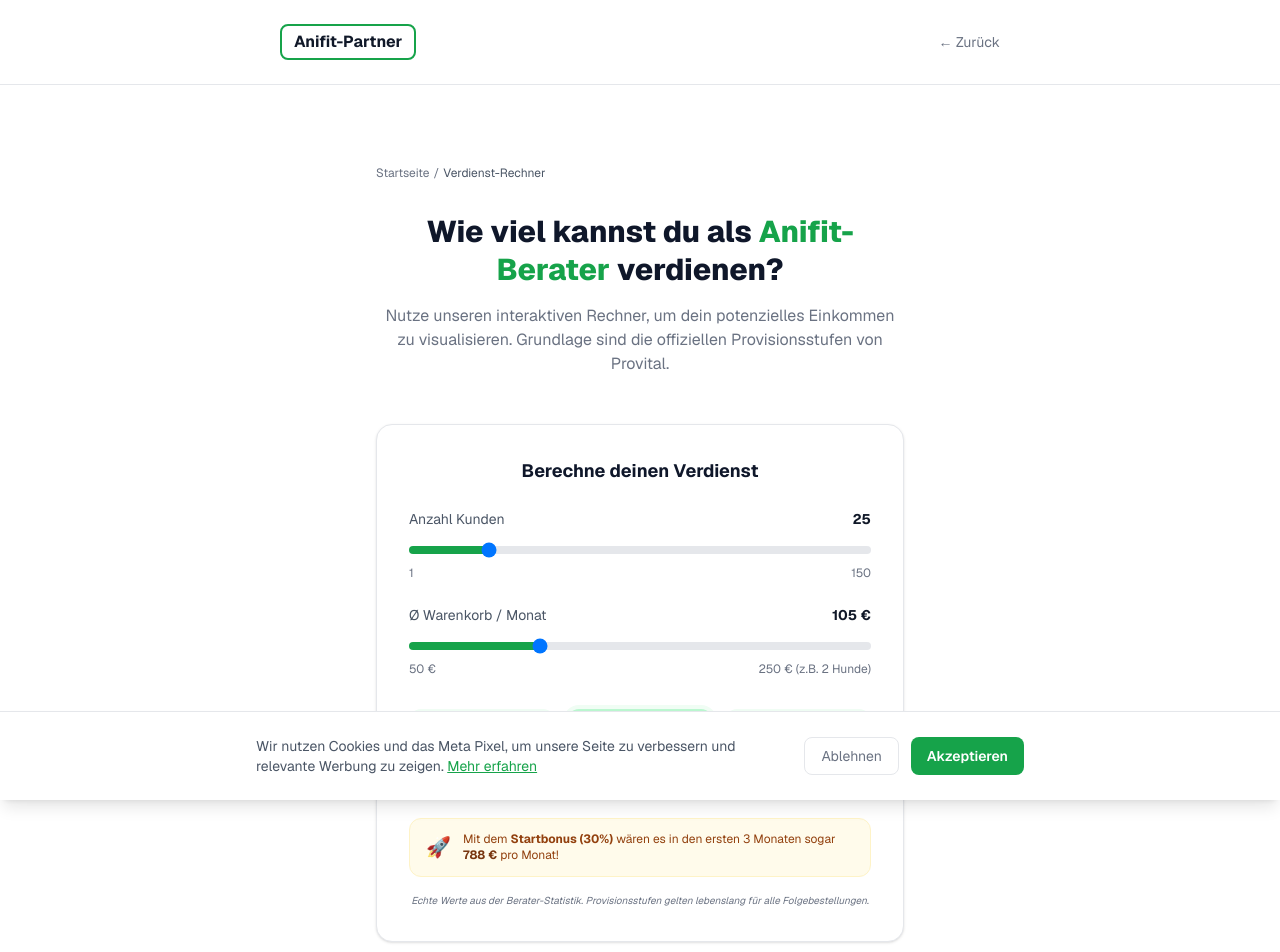
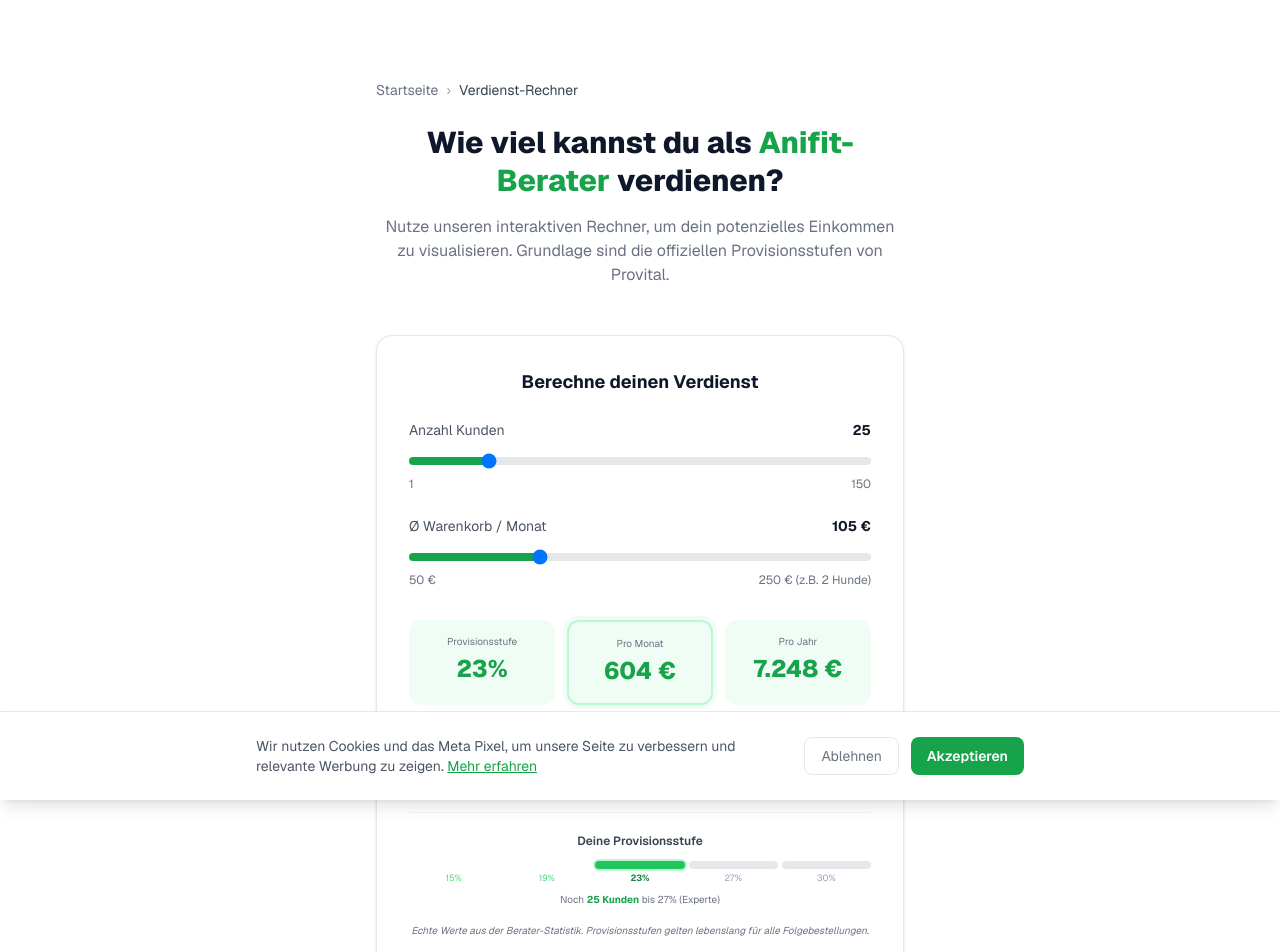
Before and after one commit to Rinacla/anifit-partner-funnel, a Next.js app: page /einkommen-berechnen in a window 1280 px wide. Shown: the top 952 px of the page. Built offline with nearby package versions, Linux system fonts and the light colour scheme.

Commit message:
UX: Provisionsstufen-Leiter im Rechner — visueller Tier-Fortschritt zeigt aktuelle Stufe, vergangene Stufen, und 'noch X Kunden bis nächste Stufe' Motivation (Conversion-Boost)

```diff
--- /dev/null
+++ b/app/_components/Breadcrumb.tsx
@@ -0,0 +1,41 @@
+import Link from "next/link";
+
+interface BreadcrumbItem {
+  label: string;
+  href?: string;
+}
+
+interface BreadcrumbProps {
+  items: BreadcrumbItem[];
+}
+
+/**
+ * Visible breadcrumb navigation that matches BreadcrumbList JSON-LD schema.
+ * Usage: <Breadcrumb items={[{ label: "Startseite", href: "/" }, { label: "Kosten" }]} />
+ * The last item (no href) is the current page.
+ */
+export default function Breadcrumb({ items }: BreadcrumbProps) {
+  return (
+    <nav aria-label="Breadcrumb" className="text-sm text-gray-500 mb-6">
+      <ol className="flex flex-wrap items-center gap-0">
+        {items.map((item, i) => (
+          <li key={i} className="flex items-center">
+            {i > 0 && <span className="mx-2 text-gray-400" aria-hidden="true">›</span>}
+            {item.href ? (
+              <Link
+                href={item.href}
+                className="hover:text-brand-700 transition-colors"
+              >
+                {item.label}
+              </Link>
+            ) : (
+              <span className="text-gray-700" aria-current="page">
+                {item.label}
+              </span>
+            )}
+          </li>
+        ))}
+      </ol>
+    </nav>
+  );
+}
--- a/app/_components/ProvisionsRechner.tsx
+++ b/app/_components/ProvisionsRechner.tsx
@@ -3,11 +3,11 @@
 import { useState } from "react";
 
 const STUFEN = [
-  { min: 0, max: 9, rate: 0.15 },
-  { min: 10, max: 24, rate: 0.19 },
-  { min: 25, max: 49, rate: 0.23 },
-  { min: 50, max: 95, rate: 0.27 },
-  { min: 96, max: 999, rate: 0.30 },
+  { min: 0, max: 9, rate: 0.15, label: "Einsteiger" },
+  { min: 10, max: 24, rate: 0.19, label: "Aufsteiger" },
+  { min: 25, max: 49, rate: 0.23, label: "Profi" },
+  { min: 50, max: 95, rate: 0.27, label: "Experte" },
+  { min: 96, max: 999, rate: 0.30, label: "Top-Berater" },
 ];
 
 function getRate(kunden: number): number {
@@ -15,15 +15,24 @@ function getRate(kunden: number): number {
   return stufe?.rate ?? 0.15;
 }
 
+function getStufeIndex(kunden: number): number {
+  return STUFEN.findIndex((s) => kunden >= s.min && kunden <= s.max);
+}
+
 export default function ProvisionsRechner() {
   const [kunden, setKunden] = useState(25);
   const [avgOrder, setAvgOrder] = useState(105);
   const rate = getRate(kunden);
+  const currentIdx = getStufeIndex(kunden);
   const monatlich = Math.round(kunden * avgOrder * rate);
   const jaehrlich = monatlich * 12;
 
   // For the start bonus mention (30% for 3 months)
   const bonusMonatlich = Math.round(kunden * avgOrder * 0.30);
+
+  // Next tier info
+  const nextStufe = currentIdx < STUFEN.length - 1 ? STUFEN[currentIdx + 1] : null;
+  const kundenBisNaechsteStufe = nextStufe ? nextStufe.min - kunden : 0;
 
   return (
     <div className="bg-white rounded-2xl border border-gray-200 shadow-sm p-6 sm:p-8">
@@ -107,6 +116,51 @@ export default function ProvisionsRechner() {
         </p>
       </div>
 
+      {/* Provisionsstufen-Leiter */}
+      <div className="mt-6 pt-5 border-t border-gray-100">
+        <p className="text-xs font-semibold text-gray-700 mb-3 text-center">Deine Provisionsstufe</p>
+        <div className="flex items-center gap-1">
+          {STUFEN.map((stufe, i) => {
+            const isActive = i === currentIdx;
+            const isPast = i < currentIdx;
+            return (
+              <div key={i} className="flex-1 flex flex-col items-center gap-1">
+                <div
+                  className={`w-full h-2 rounded-full transition-all duration-300 ${
+                    isActive
+                      ? "bg-brand-500 ring-2 ring-brand-200"
+                      : isPast
+                        ? "bg-brand-300"
+                        : "bg-gray-200"
+                  }`}
+                />
+                <span
+                  className={`text-[9px] leading-tight text-center transition-colors duration-300 ${
+                    isActive
+                      ? "text-brand-700 font-bold"
+                      : isPast
+                        ? "text-brand-400"
+                        : "text-gray-400"
+                  }`}
+                >
+                  {Math.round(stufe.rate * 100)}%
+                </span>
+              </div>
+            );
+          })}
+        </div>
+        {nextStufe && kundenBisNaechsteStufe > 0 && (
+          <p className="text-[10px] text-gray-500 text-center mt-2">
+            Noch <strong className="text-brand-600">{kundenBisNaechsteStufe} {kundenBisNaechsteStufe === 1 ? "Kunde" : "Kunden"}</strong> bis {Math.round(nextStufe.rate * 100)}% ({nextStufe.label})
+          </p>
+        )}
+        {!nextStufe && (
+          <p className="text-[10px] text-brand-600 text-center mt-2 font-semibold">
+            Höchste Stufe erreicht
+          </p>
+        )}
+      </div>
+
       <p className="text-[10px] text-gray-500 text-center mt-4 italic leading-relaxed">
         Echte Werte aus der Berater-Statistik. Provisionsstufen gelten lebenslang für alle Folgebestellungen.
       </p>
--- a/app/anmeldung/page.tsx
+++ b/app/anmeldung/page.tsx
@@ -3,6 +3,7 @@ import type { Metadata } from "next";
 import FAQAccordion from "../_components/FAQAccordion";
 import LeadForm from "../_components/LeadForm";
 import Footer from "@/app/_components/Footer";
+import Breadcrumb from "../_components/Breadcrumb";
 
 export const metadata: Metadata = {
   title: "Anifit Berater Anmeldung: So funktioniert die Registrierung",
@@ -94,22 +95,9 @@ const checklistItems = [
 export default function AnmeldungPage() {
   return (
     <div className="min-h-screen bg-white">
-      <header className="border-b border-gray-200 py-6">
-        <div className="mx-auto max-w-3xl px-6 flex justify-between items-center">
-          <Link
-            href="/"
-            className="font-bold text-gray-900 border-2 border-brand-600 px-3 py-1 rounded-lg"
-          >
-            Anifit-Partner
-          </Link>
-          <Link href="/" className="text-sm text-gray-500 hover:text-brand-600">
-            &larr; Zurück
-          </Link>
-        </div>
-      </header>
-
       <main className="py-20">
         <div className="mx-auto max-w-3xl px-6">
+          <Breadcrumb items={[{ label: "Startseite", href: "/" }, { label: "Anmeldung & Registrierung" }]} />
           {/* Hero */}
           <div className="text-center mb-16">
             <p className="text-sm font-medium text-brand-600 uppercase tracking-wider mb-3">
--- a/app/einkommen-berechnen/page.tsx
+++ b/app/einkommen-berechnen/page.tsx
@@ -3,6 +3,7 @@ import LeadForm from "../_components/LeadForm";
 import Link from "next/link";
 import type { Metadata } from "next";
 import Footer from "@/app/_components/Footer";
+import Breadcrumb from "../_components/Breadcrumb";
 
 export const metadata: Metadata = {
   title: "Verdienst-Rechner für Anifit-Berater | Enrico Bachmann",
@@ -46,36 +47,9 @@ export default function EarningsCalculatorPage() {
         dangerouslySetInnerHTML={{ __html: JSON.stringify(breadcrumbLd) }}
       />
 
-      <header className="border-b border-gray-200 py-6">
-        <div className="mx-auto max-w-3xl px-6 flex justify-between items-center">
-          <Link
-            href="/"
-            className="font-bold text-gray-900 border-2 border-brand-600 px-3 py-1 rounded-lg"
-          >
-            Anifit-Partner
-          </Link>
-          <Link
-            href="/"
-            className="text-sm text-gray-500 hover:text-brand-600"
-          >
-            &larr; Zurück
-          </Link>
-        </div>
-      </header>
-
       <main className="py-20">
         <div className="mx-auto max-w-xl px-6">
-          {/* Breadcrumb */}
-          <nav
-            aria-label="Breadcrumb"
-            className="text-xs text-gray-500 mb-8 flex gap-1"
-          >
-            <Link href="/" className="hover:text-brand-600">
-              Startseite
-            </Link>
-            <span>/</span>
-            <span className="text-gray-600">Verdienst-Rechner</span>
-          </nav>
+          <Breadcrumb items={[{ label: "Startseite", href: "/" }, { label: "Verdienst-Rechner" }]} />
 
           <h1 className="text-3xl font-extrabold text-center mb-4 leading-tight">
             Wie viel kannst du als{" "}
--- a/app/erfahrungen/page.tsx
+++ b/app/erfahrungen/page.tsx
@@ -2,6 +2,7 @@ import Link from "next/link";
 import type { Metadata } from "next";
 import LeadForm from "../_components/LeadForm";
 import Footer from "@/app/_components/Footer";
+import Breadcrumb from "../_components/Breadcrumb";
 
 export const metadata: Metadata = {
   title: "Erfahrungen als Anifit-Berater | Echte Berichte aus dem Team",
@@ -153,13 +154,7 @@ export default function ErfahrungenPage() {
       {/* Hero */}
       <section className="bg-gradient-to-br from-brand-50 via-white to-brand-50/30">
         <div className="mx-auto max-w-4xl px-6 pt-12 pb-10">
-          <nav className="text-sm text-gray-500 mb-6">
-            <Link href="/" className="hover:text-brand-700 transition-colors">
-              Startseite
-            </Link>
-            <span className="mx-2">›</span>
-            <span className="text-gray-700">Erfahrungen</span>
-          </nav>
+          <Breadcrumb items={[{ label: "Startseite", href: "/" }, { label: "Erfahrungen" }]} />
           <h1 className="text-3xl sm:text-4xl lg:text-5xl font-extrabold leading-tight tracking-tight">
             Echte Erfahrungen von{" "}
             <span className="text-brand-600">Anifit-Beratern</span>
--- a/app/faq/page.tsx
+++ b/app/faq/page.tsx
@@ -2,6 +2,7 @@ import FAQAccordion from "../_components/FAQAccordion";
 import LeadForm from "../_components/LeadForm";
 import type { Metadata } from "next";
 import Footer from "@/app/_components/Footer";
+import Breadcrumb from "../_components/Breadcrumb";
 
 export const metadata: Metadata = {
   title: "Häufige Fragen zum Einstieg als Anifit-Berater",
@@ -215,34 +216,10 @@ export default function FAQPage() {
         dangerouslySetInnerHTML={{ __html: JSON.stringify(breadcrumbSchema) }}
       />
 
-      {/* Back nav */}
-      <nav className="border-b border-gray-200 bg-white">
-        <div className="mx-auto max-w-3xl px-6 py-3">
-          <a
-            href="/"
-            className="text-sm text-gray-500 hover:text-brand-600 transition-colors inline-flex items-center gap-1"
-          >
-            <svg
-              className="w-4 h-4"
-              fill="none"
-              viewBox="0 0 24 24"
-              strokeWidth={2}
-              stroke="currentColor"
-            >
-              <path
-                strokeLinecap="round"
-                strokeLinejoin="round"
-                d="M15.75 19.5L8.25 12l7.5-7.5"
-              />
-            </svg>
-            Zurück zur Startseite
-          </a>
-        </div>
-      </nav>
-
       {/* Header */}
       <div className="bg-gradient-to-br from-brand-50 to-white py-20 px-6">
         <div className="max-w-3xl mx-auto text-center">
+          <Breadcrumb items={[{ label: "Startseite", href: "/" }, { label: "FAQ" }]} />
           <p className="text-sm font-semibold text-brand-700 bg-brand-100 inline-block px-4 py-1.5 rounded-full mb-4">
             Alle Antworten auf einen Blick
           </p>
--- a/app/guide/page.tsx
+++ b/app/guide/page.tsx
@@ -3,6 +3,7 @@ import Link from "next/link";
 import type { Metadata } from "next";
 import LeadForm from "../_components/LeadForm";
 import Footer from "@/app/_components/Footer";
+import Breadcrumb from "../_components/Breadcrumb";
 
 export const metadata: Metadata = {
   title: "Guide: Dein Start als Anifit-Tierernährungsberater",
@@ -53,18 +54,10 @@ export default function GuidePage() {
     <div className="min-h-screen bg-white">
       <script type="application/ld+json" dangerouslySetInnerHTML={{ __html: JSON.stringify(breadcrumbJsonLd) }} />
       <script type="application/ld+json" dangerouslySetInnerHTML={{ __html: JSON.stringify(articleJsonLd) }} />
-      {/* Back nav */}
-      <nav className="border-b border-gray-200 bg-white">
-        <div className="mx-auto max-w-2xl px-6 py-3">
-          <a href="/" className="text-sm text-gray-500 hover:text-brand-600 transition-colors inline-flex items-center gap-1">
-            <svg className="w-4 h-4" fill="none" viewBox="0 0 24 24" strokeWidth={2} stroke="currentColor"><path strokeLinecap="round" strokeLinejoin="round" d="M15.75 19.5L8.25 12l7.5-7.5" /></svg>
-            Zurück zur Startseite
-          </a>
-        </div>
-      </nav>
       {/* Header */}
       <div className="bg-gradient-to-br from-brand-50 to-white py-20 px-6">
         <div className="max-w-2xl mx-auto text-center">
+          <Breadcrumb items={[{ label: "Startseite", href: "/" }, { label: "Guide" }]} />
           <p className="text-sm font-semibold text-brand-700 bg-brand-100 inline-block px-4 py-1.5 rounded-full mb-4">Dein Gratis-Guide</p>
           <h1 className="text-3xl sm:text-4xl font-extrabold text-gray-900 leading-tight">
             Dein Start als Anifit-Tierernährungsberater
--- a/app/kosten/page.tsx
+++ b/app/kosten/page.tsx
@@ -2,6 +2,7 @@ import Link from "next/link";
 import type { Metadata } from "next";
 import LeadForm from "../_components/LeadForm";
 import Footer from "@/app/_components/Footer";
+import Breadcrumb from "../_components/Breadcrumb";
 
 export const metadata: Metadata = {
   title: "Anifit Berater werden: Kosten & Einstieg im Detail",
@@ -79,9 +80,7 @@ export default function KostenPage() {
       {/* Hero */}
       <section className="bg-gradient-to-br from-brand-50 via-white to-brand-50/30 py-20">
         <div className="mx-auto max-w-3xl px-6">
-          <Link href="/" className="text-sm text-brand-700 hover:underline mb-6 inline-block">
-            ← Zurück zur Hauptseite
-          </Link>
+          <Breadcrumb items={[{ label: "Startseite", href: "/" }, { label: "Kosten & Einstieg" }]} />
           <h1 className="text-3xl sm:text-4xl font-extrabold leading-tight mb-4">
             Was kostet der Einstieg als{" "}
             <span className="text-brand-600">Anifit-Fachberater?</span>
--- a/app/nebenverdienst-mit-hunden/page.tsx
+++ b/app/nebenverdienst-mit-hunden/page.tsx
@@ -3,6 +3,7 @@ import Link from "next/link";
 import type { Metadata } from "next";
 import LeadForm from "../_components/LeadForm";
 import Footer from "@/app/_components/Footer";
+import Breadcrumb from "../_components/Breadcrumb";
 
 export const metadata: Metadata = {
   title: "Nebenverdienst mit Hunden: 7 Wege im Vergleich (2026)",
@@ -138,35 +139,10 @@ export default function NebenverdienstMitHunden() {
         dangerouslySetInnerHTML={{ __html: JSON.stringify(jsonLd) }}
       />
 
-      {/* Nav */}
-      <nav className="border-b border-gray-200 bg-white relative z-10">
-        <div className="mx-auto max-w-3xl px-6 py-3 flex items-center justify-between">
-          <Link
-            href="/"
-            className="text-sm text-gray-500 hover:text-brand-600 transition-colors inline-flex items-center gap-1"
-          >
-            <svg
-              className="w-4 h-4"
-              fill="none"
-              viewBox="0 0 24 24"
-              strokeWidth={2}
-              stroke="currentColor"
-            >
-              <path
-                strokeLinecap="round"
-                strokeLinejoin="round"
-                d="M15.75 19.5L8.25 12l7.5-7.5"
-              />
-            </svg>
-            Fachberater werden
-          </Link>
-          <span className="text-sm text-gray-500">Ratgeber</span>
-        </div>
-      </nav>
-
       {/* Hero */}
       <header className="py-20 bg-gradient-to-b from-brand-50/50 to-white">
         <div className="mx-auto max-w-3xl px-6">
+          <Breadcrumb items={[{ label: "Startseite", href: "/" }, { label: "Nebenverdienst mit Hunden" }]} />
           <p className="text-xs font-bold tracking-widest uppercase text-brand-700 mb-4">
             Ratgeber · Aktualisiert März 2026
           </p>
--- a/app/tierberufe/page.tsx
+++ b/app/tierberufe/page.tsx
@@ -3,6 +3,7 @@ import ContactForm from "../_components/ContactForm";
 import FAQAccordion from "../_components/FAQAccordion";
 import type { FAQItem } from "../_components/FAQAccordion";
 import Footer from "@/app/_components/Footer";
+import Breadcrumb from "../_components/Breadcrumb";
 
 const tierberufeFaqs: FAQItem[] = [
   {
@@ -41,21 +42,11 @@ export const metadata = {
 export default function TierberufePage() {
   return (
     <div className="min-h-screen bg-white text-gray-900">
-      {/* Back nav */}
-      <nav className="border-b border-gray-200 bg-white relative z-10">
-        <div className="mx-auto max-w-5xl px-6 py-3 flex items-center justify-between">
-          <a href="/" className="text-sm text-gray-500 hover:text-brand-600 transition-colors inline-flex items-center gap-1">
-            <svg className="w-4 h-4" fill="none" viewBox="0 0 24 24" strokeWidth={2} stroke="currentColor"><path strokeLinecap="round" strokeLinejoin="round" d="M15.75 19.5L8.25 12l7.5-7.5" /></svg>
-            Fachberater werden
-          </a>
-          <span className="text-sm text-gray-500">Für Tierärzte, THP &amp; Züchter</span>
-        </div>
-      </nav>
-
       {/* Hero with Form */}
       <section className="relative overflow-hidden">
         <div className="absolute inset-0 bg-gradient-to-br from-brand-50 via-white to-brand-50/30" />
         <div className="relative mx-auto max-w-5xl px-6 pt-12 pb-16">
+          <Breadcrumb items={[{ label: "Startseite", href: "/" }, { label: "Für Tierärzte, THP & Züchter" }]} />
           <div className="flex flex-col lg:flex-row gap-12 items-center">
             <div className="flex-1 text-center lg:text-left">
               <p className="inline-block mb-4 text-xs font-bold tracking-widest uppercase text-brand-700 bg-brand-100 px-4 py-1.5 rounded-full">
--- a/app/ueber-mich/page.tsx
+++ b/app/ueber-mich/page.tsx
@@ -3,6 +3,7 @@ import Image from "next/image";
 import Link from "next/link";
 import LeadForm from "../_components/LeadForm";
 import Footer from "@/app/_components/Footer";
+import Breadcrumb from "../_components/Breadcrumb";
 
 export const metadata: Metadata = {
   title: "Über Enrico Bachmann — Dein Anifit-Mentor",
@@ -168,19 +169,9 @@ export default function UeberMichPage() {
         dangerouslySetInnerHTML={{ __html: JSON.stringify(breadcrumbSchema) }}
       />
 
-      {/* Breadcrumb */}
-      <nav
-        aria-label="Breadcrumb"
-        className="mx-auto max-w-3xl px-6 pt-6 text-sm text-gray-500"
-      >
-        <Link href="/" className="hover:text-brand-600">
-          Start
-        </Link>{" "}
-        / <span className="text-gray-600">Über Enrico</span>
-      </nav>
-
       {/* Hero */}
       <section className="mx-auto max-w-3xl px-6 py-12">
+        <Breadcrumb items={[{ label: "Startseite", href: "/" }, { label: "Über Enrico Bachmann" }]} />
         <div className="flex flex-col sm:flex-row items-center gap-8 mb-10">
           <Image
             src="/enrico.webp"
--- a/app/voraussetzungen/page.tsx
+++ b/app/voraussetzungen/page.tsx
@@ -1,6 +1,7 @@
 import type { Metadata } from "next";
 import LeadForm from "../_components/LeadForm";
 import Footer from "@/app/_components/Footer";
+import Breadcrumb from "../_components/Breadcrumb";
 
 export const metadata: Metadata = {
   title: "Voraussetzungen als Anifit-Berater — Was du wirklich brauchst",
@@ -113,16 +114,10 @@ export default function VoraussetzungenPage() {
       <script type="application/ld+json" dangerouslySetInnerHTML={{ __html: JSON.stringify(breadcrumbLd) }} />
       <script type="application/ld+json" dangerouslySetInnerHTML={{ __html: JSON.stringify(faqLd) }} />
 
-      {/* Breadcrumb */}
-      <nav className="mx-auto max-w-3xl px-6 pt-8 text-xs text-gray-500">
-        <a href="/" className="hover:text-brand-600 transition-colors">Start</a>
-        <span className="mx-1.5">/</span>
-        <span className="text-gray-600">Voraussetzungen</span>
-      </nav>
-
       {/* Hero */}
       <section className="pt-8 pb-16">
         <div className="mx-auto max-w-3xl px-6">
+          <Breadcrumb items={[{ label: "Startseite", href: "/" }, { label: "Voraussetzungen" }]} />
           <h1 className="text-3xl sm:text-4xl font-extrabold leading-tight tracking-tight mb-5">
             Was brauchst du, um Anifit-Berater zu werden?
           </h1>
```
